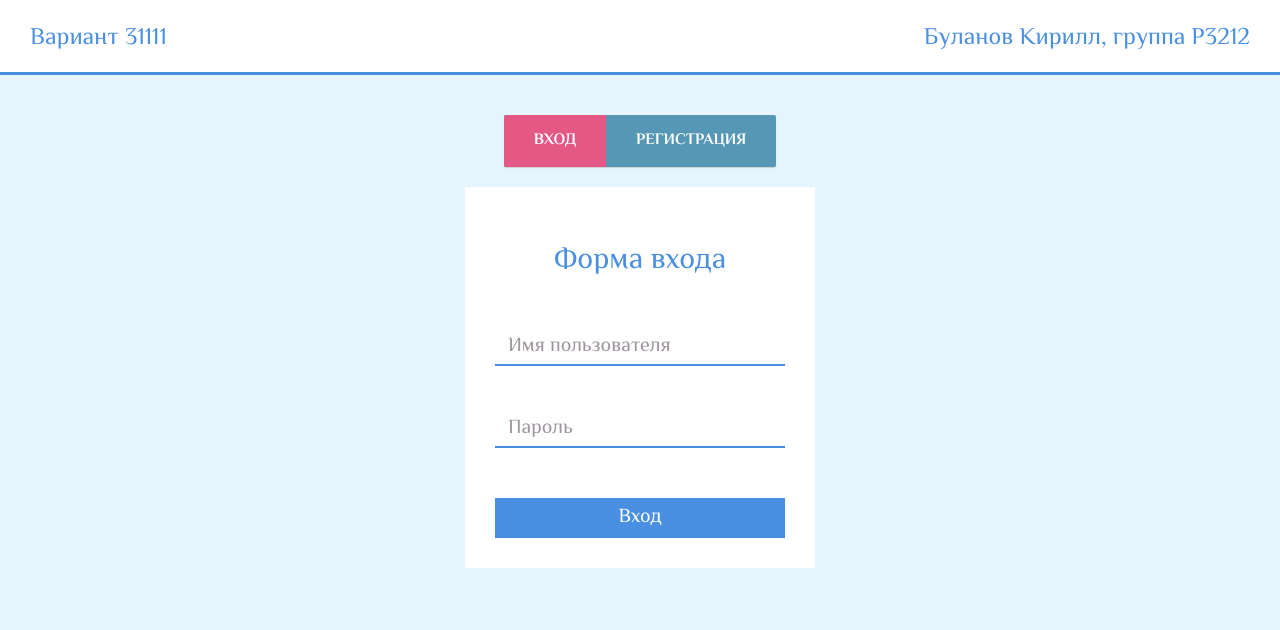
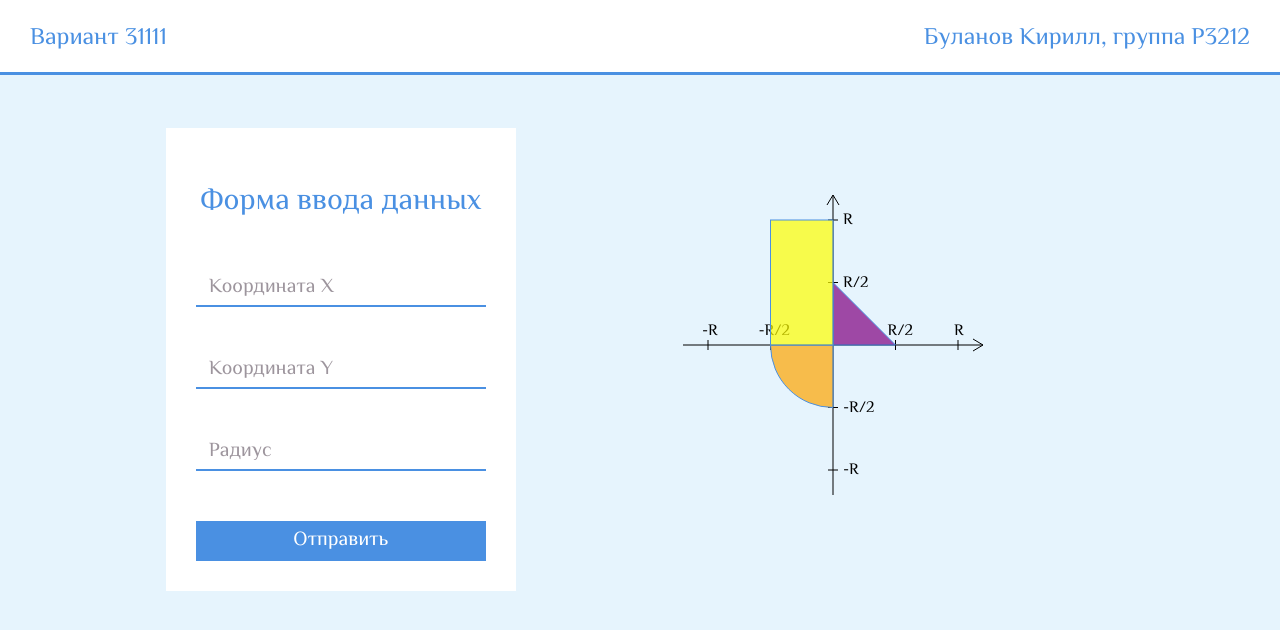
Before and after one commit to kirphone/PIP-Labs-ITMO-Lab4, a Vue app in the folder frontend/: page /home in a window 1280 px wide. Before the commit this address led to /auth. Shown: the top 630 px of the page. Built offline with nearby package versions, Linux system fonts and the light colour scheme.

Commit message:
Добавлен компонент домашней страницы

```diff
--- a/frontend/public/index.html
+++ b/frontend/public/index.html
@@ -5,7 +5,7 @@
     <meta http-equiv="X-UA-Compatible" content="IE=edge">
     <meta name="viewport" content="width=device-width,initial-scale=1.0">
     <link rel="icon" href="<%= BASE_URL %>favicon.ico">
-    <title>frontend</title>
+    <title>4 лабораторная</title>
   </head>
   <body>
     <noscript>
--- a/frontend/src/App.vue
+++ b/frontend/src/App.vue
@@ -20,6 +20,8 @@
 </script>
 
 <style>
+    @import url("assets/css/form.css");
+
     @font-face {
         font-family: ElMessiri;
         src: url('assets/fonts/ElMessiri-Bold.ttf');
--- /dev/null
+++ b/frontend/src/assets/css/form.css
@@ -0,0 +1,76 @@
+form {
+    background: white;
+    max-width: 350px;
+    margin: 20px auto 30px;
+    padding: 50px 30px 30px;
+}
+
+form h3{
+    color: #4a90e2;
+    font-size: 30px;
+    margin: 0 0 40px;
+}
+
+.form-row{
+    position: relative;
+    padding-bottom: 40px;
+}
+
+.form-row input {
+    display: block;
+    line-height: 40px;
+    width: 100%;
+    padding: 0 10px;
+    background: none;
+    border-width: 0;
+    border-bottom: 2px solid #4a90e2;
+    transition: all 0.2s ease;
+}
+
+.form-row label {
+    position: absolute;
+    left: 13px;
+    color: #9d959d;
+    font-size: 20px;
+    font-weight: 300;
+    transform: translateY(-35px);
+    transition: all 0.2s ease;
+}
+
+.form-row input:focus{
+    outline: 0;
+    border-color: #F77A52;
+}
+
+.form-row input:focus+label,
+.form-row input:valid+label {
+    transform: translateY(-60px);
+    margin-left: -14px;
+    font-size: 14px;
+    font-weight: 400;
+    outline: 0;
+    border-color: #F77A52;
+    color: #F77A52;
+}
+
+.error-row label{
+    font-size: 18px
+    !important;
+    color: red
+    !important;
+}
+
+.submit-row{
+    padding-top: 10px;
+    margin: 0;
+}
+
+input[type="submit"] {
+    width: 100%;
+    padding: 0;
+    line-height: 40px;
+    background: #4a90e2;
+    border-width: 0;
+    color: white;
+    font-size: 20px;
+}
--- a/frontend/src/components/Home.vue
+++ /dev/null
@@ -1,15 +0,0 @@
-<template>
-    <div>
-        <p>Hello!!!!</p>
-    </div>
-</template>
-
-<script>
-    export default {
-        name: "Home"
-    }
-</script>
-
-<style scoped>
-
-</style>
--- a/frontend/src/components/LoginAndRegistration.vue
+++ b/frontend/src/components/auth/LoginAndRegistration.vue
@@ -10,7 +10,7 @@
 </template>
 
 <script>
-    import loginAndRegistrationForm from "./loginAndRegistrationForm";
+    import loginAndRegistrationForm from "./LoginAndRegistrationForm";
 
     export default {
         name: "LoginAndRegistration",
--- a/frontend/src/components/loginAndRegistrationForm.vue
+++ b/frontend/src/components/auth/LoginAndRegistrationForm.vue
@@ -91,80 +91,4 @@
 </script>
 
 <style scoped>
-    form {
-        background: white;
-        max-width: 350px;
-        margin: 20px auto 30px;
-        padding: 50px 30px 30px;
-    }
-
-    form h3{
-        color: #4a90e2;
-        font-size: 30px;
-        margin: 0 0 40px;
-    }
-
-    .form-row{
-        position: relative;
-        padding-bottom: 40px;
-    }
-
-    .form-row input {
-        display: block;
-        line-height: 40px;
-        width: 100%;
-        padding: 0 10px;
-        background: none;
-        border-width: 0;
-        border-bottom: 2px solid #4a90e2;
-        transition: all 0.2s ease;
-    }
-
-    .form-row label {
-        position: absolute;
-        left: 13px;
-        color: #9d959d;
-        font-size: 20px;
-        font-weight: 300;
-        transform: translateY(-35px);
-        transition: all 0.2s ease;
-    }
-
-    .form-row input:focus{
-        outline: 0;
-        border-color: #F77A52;
-    }
-
-    .form-row input:focus+label,
-    .form-row input:valid+label {
-        transform: translateY(-60px);
-        margin-left: -14px;
-        font-size: 14px;
-        font-weight: 400;
-        outline: 0;
-        border-color: #F77A52;
-        color: #F77A52;
-    }
-
-    .error-row label{
-        font-size: 18px
-        !important;
-        color: red
-        !important;
-    }
-
-    .submit-row{
-        padding-top: 10px;
-        margin: 0;
-    }
-
-    input[type="submit"] {
-        width: 100%;
-        padding: 0;
-        line-height: 40px;
-        background: #4a90e2;
-        border-width: 0;
-        color: white;
-        font-size: 20px;
-    }
 </style>
--- /dev/null
+++ b/frontend/src/components/home/Home.vue
@@ -0,0 +1,34 @@
+<template>
+    <table columns="2" width="100%">
+        <tr>
+            <td>
+                <point-create-form/>
+            </td>
+            <td>
+                <SvgGrafic/>
+            </td>
+        </tr>
+    </table>
+</template>
+
+<script>
+    import PointCreateForm from "./PointCreateForm";
+    import SvgGrafic from "./SvgGrafic";
+    export default {
+        name: "Home",
+        components: {
+            SvgGrafic,
+            PointCreateForm
+        }
+    }
+</script>
+
+<style scoped>
+#form{
+    float: left;
+}
+
+#svg{
+    float: right;
+}
+</style>
--- /dev/null
+++ b/frontend/src/components/home/PointCreateForm.vue
@@ -0,0 +1,34 @@
+<template>
+    <form>
+        <div align="center">
+            <h3>Форма ввода данных</h3>
+        </div>
+        <div class="form-row">
+            <input type="text" id="xValue" name="xValue" maxlength="10" required>
+            <label for="xValue">Координата X</label>
+        </div>
+        <div class="form-row">
+                <input type="text" id="yValue" name="yValue" maxlength="10" required>
+            <label for="yValue">Координата Y</label>
+        </div>
+        <div class="form-row">
+            <input type="text" id="radius" name="radius" maxlength="10" required>
+            <label for="radius">Радиус</label>
+        </div>
+        <div class="submit-row">
+                <input type="submit" value="Отправить">
+        </div>
+    </form>
+</template>
+
+<script>
+    export default {
+        name: "PointCreateForm"
+    }
+</script>
+
+<style scoped>
+form{
+    margin: 50px auto 30px;
+}
+</style>
--- /dev/null
+++ b/frontend/src/components/home/SvgGrafic.vue
@@ -0,0 +1,54 @@
+<template>
+    <svg width="300" height="300">
+        <line x1="0" x2="300" y1="150" y2="150" stroke="black"></line>
+        <line x1="150" x2="150" y1="0" y2="300" stroke="black"></line>
+        <polyline points="156 10, 150 0, 144 10" stroke="black" fill="none"></polyline>
+        <polyline points="290 144, 300 150, 290 156" stroke="black" fill="none"></polyline>
+
+        <!--Длина положительной части оси = 1.2 * R  1.2 * R = 150 => R = 125
+            Надпись R отстаёт на 4 px, R/2 на 8px
+        -->
+
+        <line x1="212.5" x2="212.5" y1="155" y2="145" stroke="black"></line>
+        <line x1="275" x2="275" y1="155" y2="145" stroke="black"></line>
+
+        <line x1="25" x2="25" y1="155" y2="145" stroke="black"></line>
+        <line x1="87.5" x2="87.5" y1="155" y2="145" stroke="black"></line>
+
+        <line x1="145" x2="155" y1="87.5" y2="87.5" stroke="black"></line>
+        <line x1="145" x2="155" y1="25" y2="25" stroke="black"></line>
+
+        <line x1="145" x2="155" y1="212.5" y2="212.5" stroke="black"></line>
+        <line x1="145" x2="155" y1="275" y2="275" stroke="black"></line>
+
+        <text x="204.5" y="140" class="R2">R/2</text>
+        <text x="271" y="140" class="R">R</text>
+
+        <text x="19" y="140" class="mR">-R</text>
+        <text x="75.5" y="140" class="mR2">-R/2</text>
+
+        <text x="160" y="91.5" class="R2">R/2</text>
+        <text x="160" y="29" class="R">R</text>
+
+        <text x="160" y="216.5" class="mR2">-R/2</text>
+        <text x="160" y="279" class="mR">-R</text>
+
+        <path d="M 87.5 150 A 62.5 62.5, 90, 0, 0, 150 212.5 L 150 150 Z"
+              fill="orange" fill-opacity="0.7" stroke="#4a90e2"></path>
+
+        <polygon points="150 150, 212.5 150, 150 87.5"
+                 fill="purple" fill-opacity="0.7" stroke="#4a90e2"></polygon>
+
+        <rect x="87.5" y="25" width="62.5" height="125" fill="yellow" fill-opacity="0.7" stroke="#4a90e2"></rect>
+    </svg>
+</template>
+
+<script>
+    export default {
+        name: "SvgGrafic"
+    }
+</script>
+
+<style scoped>
+
+</style>
--- a/frontend/src/main.js
+++ b/frontend/src/main.js
@@ -1,8 +1,8 @@
 import Vue from 'vue'
 import VueRouter from "vue-router"
 import App from './App.vue'
-import Home from "./components/Home";
-import LoginAndRegistration from "./components/LoginAndRegistration";
+import Home from "./components/home/Home";
+import LoginAndRegistration from "./components/auth/LoginAndRegistration";
 import NotFoundError from "./components/NotFoundError";
 
 Vue.config.productionTip = false;
@@ -25,13 +25,13 @@
         {
             path: '/home',
             name: "home",
-            component: Home,
-            beforeEnter: (to, from, next) => {
+            component: Home
+            /*beforeEnter: (to, from, next) => {
                 if (localStorage.getItem("token") !== null)
                     next();
                 else
                     next("/auth");
-            }
+            }*/
         },
         {
             path: "/",
```
Also changed, not shown: 1 other file (tests, documents, lock files or other folders).
